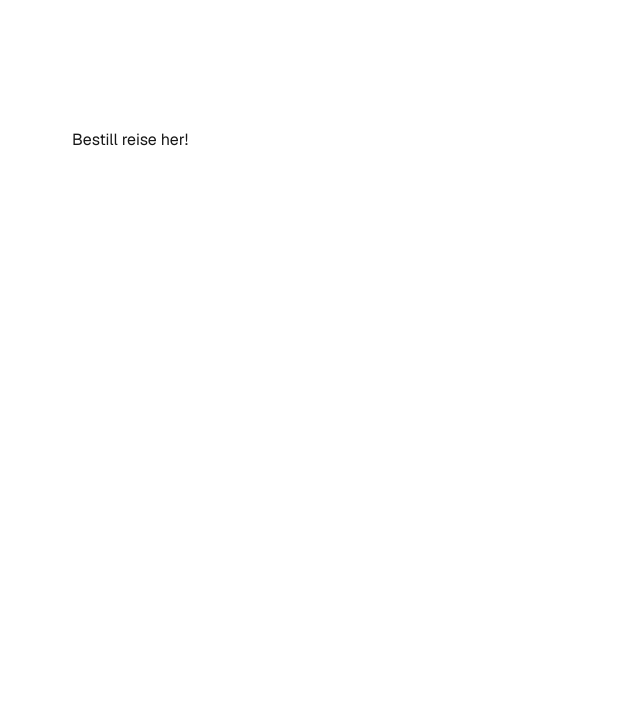
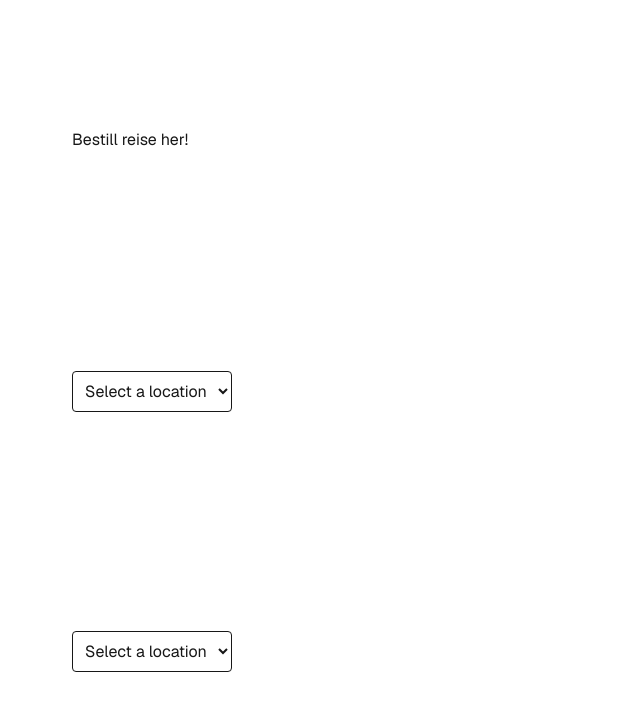
Before and after one commit to RasmusKodehode/case-ferry-booking, a Next.js app: page /bestill-reise in a window 1280 px wide. Shown: the top 710 px of the page, without its empty margins (0-640 px from the left). Built offline with nearby package versions, Linux system fonts and the light colour scheme.

Commit message:
added dropdown menu

```diff
--- a/app/bestill-reise/page.tsx
+++ b/app/bestill-reise/page.tsx
@@ -1,12 +1,43 @@
+"use client";
+
 import Image from "next/image";
+import { useState, useEffect } from "react";
 import { getMockData } from "../actions";
+import DropDown from "@/components/DropDown";
 
-export default async function BookTravel() {
-  const data: any = await getMockData();
+interface dataProps {
+  id: number;
+  departure: string;
+  arrival: string;
+  ETD: string;
+  ETA: string;
+  duration: string;
+  price: number;
+}
+
+export default function BookTravel() {
+  const [startLocations, setStartLocations] = useState<string[]>([]);
+  const [endLocations, setEndLocations] = useState<string[]>([]);
+
+  useEffect(() => {
+    const fetchData = async () => {
+      const data = await getMockData();
+      const uniqueStarts = [
+        ...new Set(data.map((item: any) => item.departure)),
+      ];
+      const uniqueEnds = [...new Set(data.map((item: any) => item.arrival))];
+      setStartLocations(uniqueStarts);
+      setEndLocations(uniqueEnds);
+    };
+    fetchData();
+  }, []);
+
   return (
     <div className="flex flex-col flex-1 items-center justify-center bg-zinc-50 font-sans">
       <main className="flex flex-1 w-full flex-col items-center justify-between px-18 py-32 bg-white sm:items-start">
         Bestill reise her!
+        <DropDown locations={startLocations} />
+        <DropDown locations={endLocations} />
       </main>
     </div>
   );
--- /dev/null
+++ b/components/DropDown.tsx
@@ -0,0 +1,24 @@
+"use client";
+import { useState } from "react";
+
+export default function DropDown({ locations }: { locations: string[] }) {
+  const [selectedLocation, setSelectedLocation] = useState<string>("");
+
+  return (
+    <div>
+      <select
+        value={selectedLocation}
+        onChange={(e) => setSelectedLocation(e.target.value)}
+        className="p-2 border rounded"
+      >
+        <option value="">Select a location</option>
+        {locations.map((location) => (
+          <option key={location} value={location}>
+            {location}
+          </option>
+        ))}
+      </select>
+      {selectedLocation && <p>You selected: {selectedLocation}</p>}
+    </div>
+  );
+}
```
